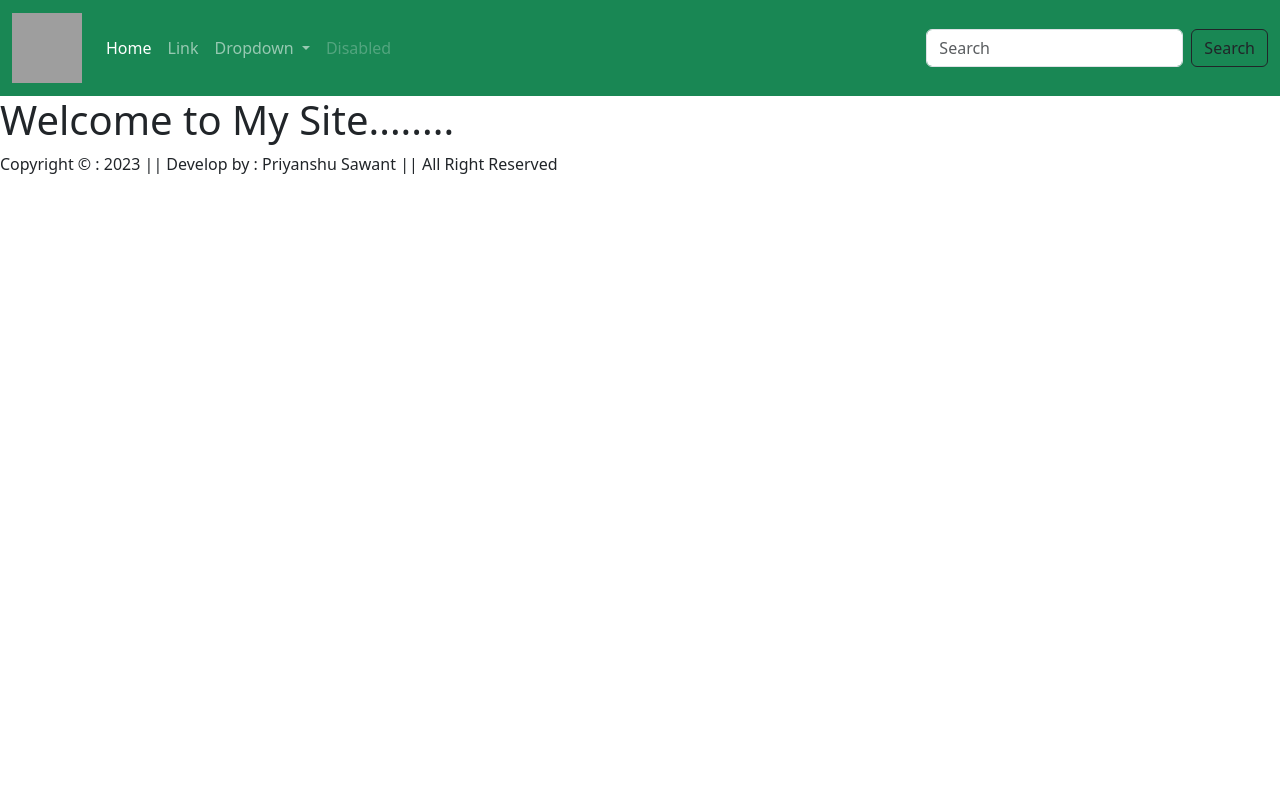
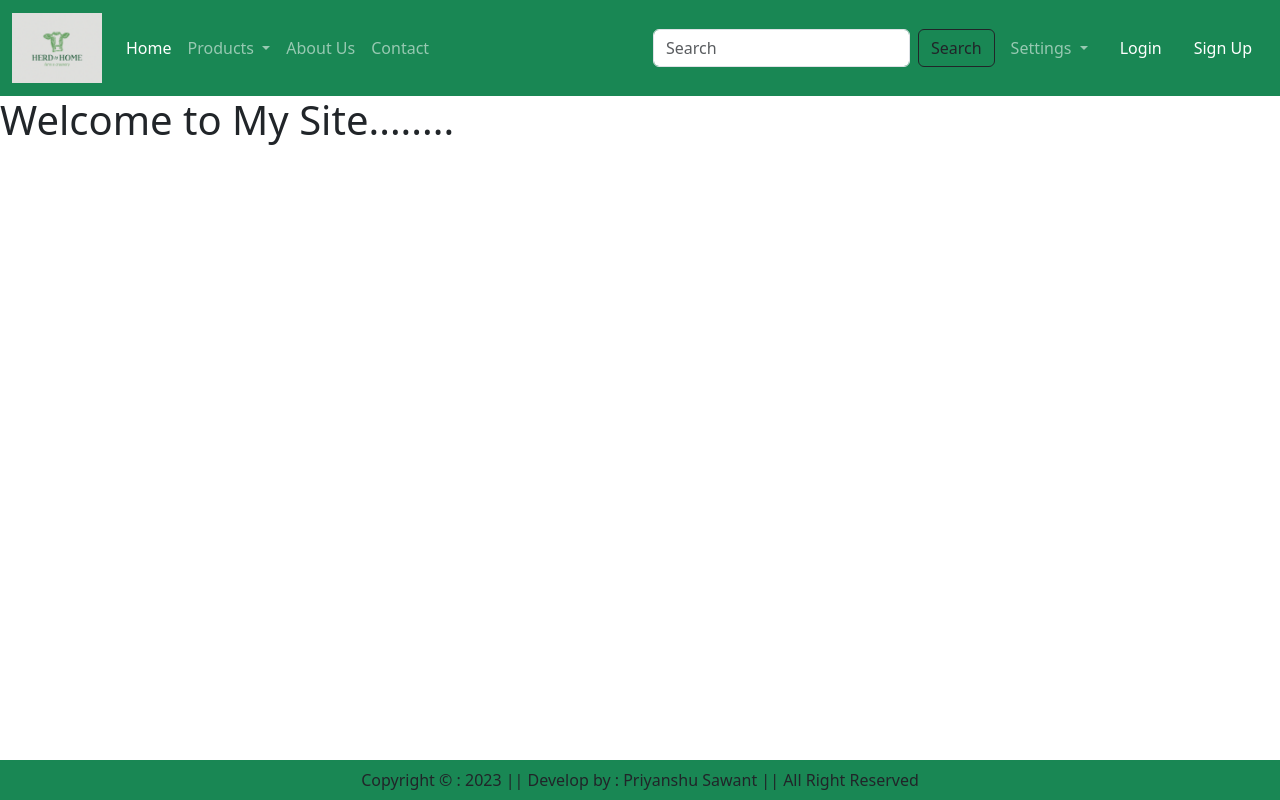
Before and after one commit to priyanshusawant/Ecom_website, a Django app: page /ecom/home/ in a window 1280 px wide. Run offline with Django 4.2, Linux system fonts and the light colour scheme; grey boxes are pictures that could not be loaded.

Commit message:
Base.Html

```diff
--- a/mysite/ecom/templates/ecom/base.html
+++ b/mysite/ecom/templates/ecom/base.html
@@ -8,15 +8,15 @@
 
     <link href="https://cdn.jsdelivr.net/npm/bootstrap@5.3.2/dist/css/bootstrap.min.css" rel="stylesheet" integrity="sha384-T3c6CoIi6uLrA9TneNEoa7RxnatzjcDSCmG1MXxSR1GAsXEV/Dwwykc2MPK8M2HN" crossorigin="anonymous">
 
-    <link rel="stylesheet" href="{% static 'Css/owl.carousel.min.css' %}" />
-    <link rel="stylesheet" href="{% static 'Css/all.min.css' %}" />
-    <link rel="stylesheet" href="{% static 'Css/style.css' %}" />
+    <link rel="stylesheet" href="{% static 'app/css/owl.carousel.min.css' %}" />
+    <link rel="stylesheet" href="{% static 'app/css/all.min.css' %}" />
+    <link rel="stylesheet" href="{% static 'app/css/style.css' %}" />
 </head>
 <body>
     <nav class="navbar navbar-expand-lg navbar-dark bg-success">
         <div class="container-fluid">
             <a class="navbar-brand" href="#">
-                <img src="{% static 'images/products/cow-ghee.png' %}" width="70" height="70">
+                <img src="{% static 'app/images/logo.png' %}" width="90" height="70">
             </a>
             <button class="navbar-toggler" type="button" data-bs-toggle="collapse" data-bs-target="#navbarSupportedContent" aria-controls="navbarSupportedContent" aria-expanded="false" aria-label="Toggle navigation">
                 <span class="navbar-toggler-icon"></span>
@@ -26,36 +26,66 @@
             <li class="nav-item">
             <a class="nav-link active" aria-current="page" href="#">Home</a>
             </li>
-            <li class="nav-item">
-            <a class="nav-link" href="#">Link</a>
-            </li>
+
             <li class="nav-item dropdown">
             <a class="nav-link dropdown-toggle" href="#" role="button" data-bs-toggle="dropdown" aria-expanded="false">
-                Dropdown
+                Products
             </a>
             <ul class="dropdown-menu">
-                <li><a class="dropdown-item" href="#">Action</a></li>
-                <li><a class="dropdown-item" href="#">Another action</a></li>
-                <li><hr class="dropdown-divider"></li>
-                <li><a class="dropdown-item" href="#">Something else here</a></li>
+                <li><a class="dropdown-item" href="#">Milk</a></li>
+                <li><a class="dropdown-item" href="#">Panner</a></li>
+                <li><a class="dropdown-item" href="#">Curd</a></li>
+                <li><a class="dropdown-item" href="#">Milkshakes</a></li>
+                <li><a class="dropdown-item" href="#">Cheese</a></li>
+                <li><a class="dropdown-item" href="#">Lassi</a></li>
+                <li><a class="dropdown-item" href="#">Ghee</a></li>
+                <li><a class="dropdown-item" href="#">Ice-Creams</a></li>
             </ul>
             </li>
+
             <li class="nav-item">
-            <a class="nav-link disabled" aria-disabled="true">Disabled</a>
+                <a class="nav-link" href="#">About Us</a>
             </li>
+
+
+            <li class="nav-item">
+                <a class="nav-link" href="#">Contact</a>
+            </li>
+
         </ul>
         <form class="d-flex" role="search">
             <input class="form-control me-2" type="search" placeholder="Search" aria-label="Search">
             <button class="btn btn-outline-dark" type="submit">Search</button>
         </form>
         </div>
+
+        <ul class="navbar-nav me-auto mb-2 mb-lg-0">
+            <li class="nav-item dropdown mx-2">
+                <a class="nav-link dropdown-toggle" href="#" role="button" data-bs-toggle="dropdown" aria-expanded="false">
+                    Settings
+                </a>
+                <ul class="dropdown-menu">
+                    <li><a class="dropdown-item" href="#">Profile</a></li>
+                    <li><a class="dropdown-item" href="#">Orders</a></li>
+                    <li><a class="dropdown-item" href="#">Change Password</a></li>
+                    <li><a class="dropdown-item" href="#">Logout</a></li>
+                </ul>
+            </li>
+            <li class="nav-item mx-2">
+                <a href="" class="nav-link text-white">Login</a>
+            </li>
+
+            <li class="nav-item mx-2">
+                <a href="" class="nav-link text-white">Sign Up</a>
+            </li>
+        </ul>
     </div>
     </nav>
 
     {% block body %}
     {% endblock %}
 
-    <footer>
+    <footer class="container-fluid fixed-bottom bg-success text-center p-2 mt-5">
         Copyright &#169; : 2023 || Develop by : Priyanshu Sawant || All Right Reserved
     </footer>
 
@@ -65,8 +95,8 @@
 
     <script src="https://cdnjs.cloudflare.com/ajax/libs/jquery/3.7.1/jquery.min.js"></script>
 
-    <script script="{% static 'Javascript/owl.carousel.min.js' %}"></script>
-    <script script="{% static 'Javascript/all.min.js' %}"></script>
-    <script script="{% static 'Javascript/myscript.js' %}"></script>
+    <script script="{% static 'app/js/owl.carousel.min.js' %}"></script>
+    <script script="{% static 'app/js/all.min.js' %}"></script>
+    <script script="{% static 'app/js/myscript.js' %}"></script>
 </body>
 </html>
```
